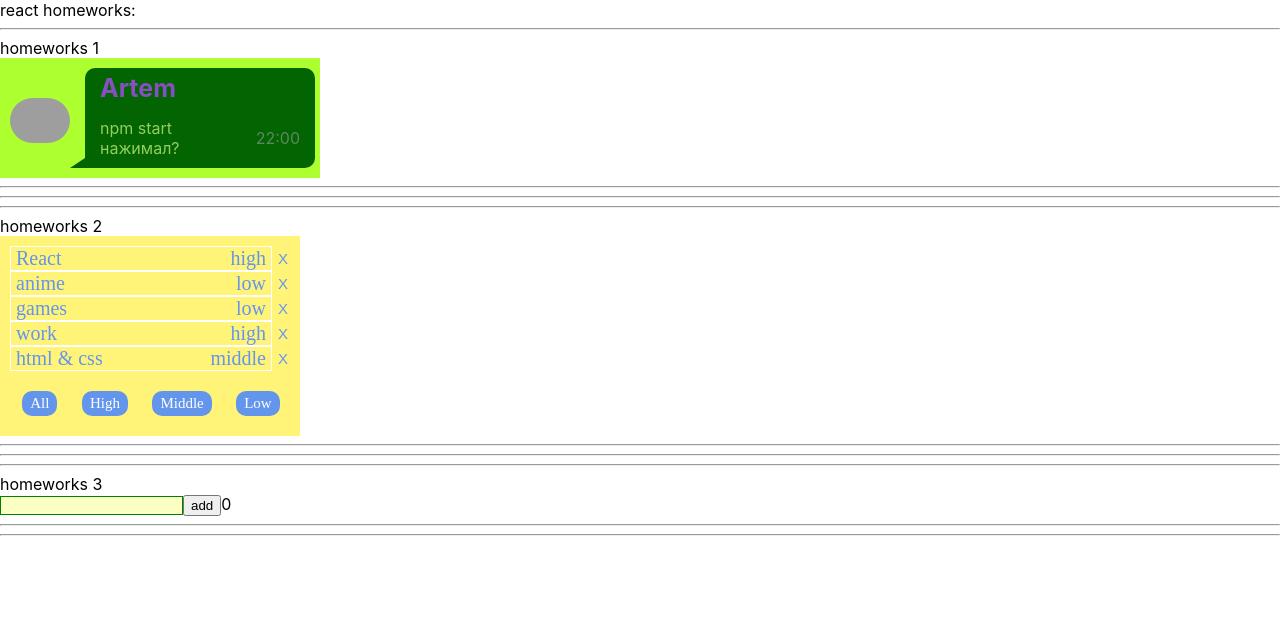
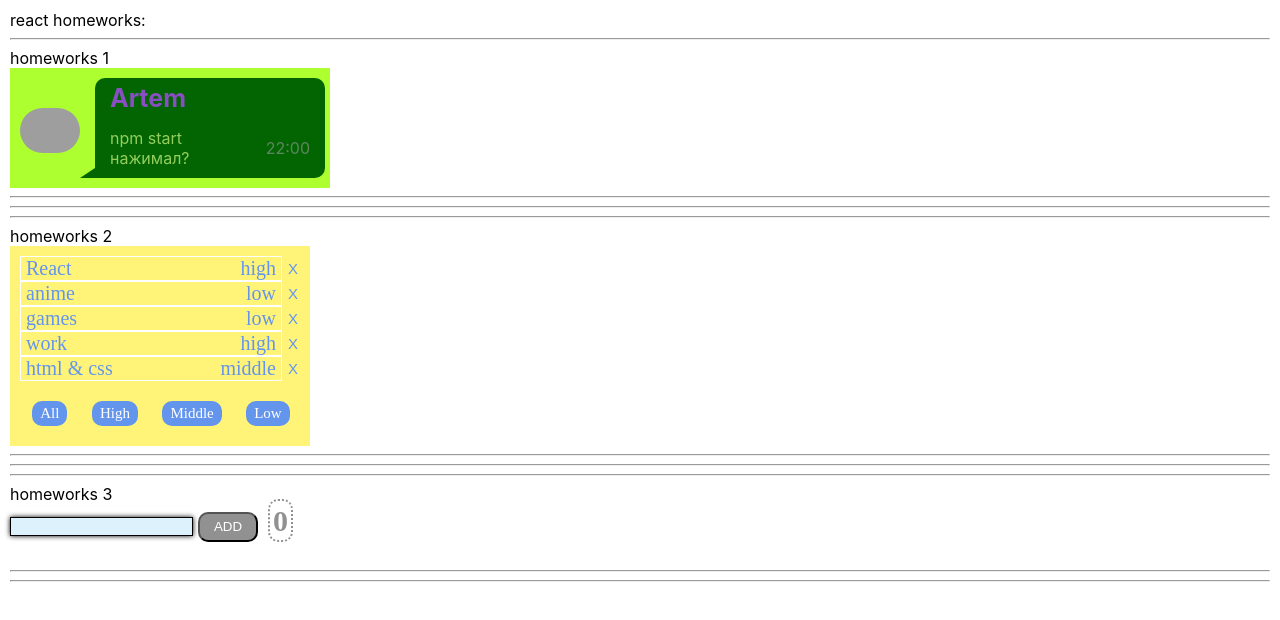
Before and after one commit to JulieBenchuk/homeworks, a React (Create React App) app: page / in a window 1280 px wide. Shown: the top 620 px of the page. Built offline with nearby package versions, Linux system fonts and the light colour scheme; grey boxes are pictures that could not be loaded.

Commit message:
HW3 fixed some problems with total and input

```diff
--- a/src/p1-main/m1-ui/u1-app/App.module.css
+++ b/src/p1-main/m1-ui/u1-app/App.module.css
@@ -1,3 +1,4 @@
 .App {
+    padding: 10px;
 
 }
--- a/src/p2-homeworks/h3/Greeting.module.css
+++ b/src/p2-homeworks/h3/Greeting.module.css
@@ -1,10 +1,43 @@
 .someClass {
-border: 1px solid green;
-    background-color: #fbffc1;
+    border: 1px solid #000000;
+    background-color: #ddf1fd;
+    box-shadow: 0 0 5px black;
 }
 
 .error {
     border: 1px solid red;
-    background-color: #fad4d4;
+    background-color: #fddede;
     box-shadow: 0 0 5px red;
 }
+
+.errorMessage {
+    font-family: Dialog;
+    font-size: 20px;
+    width: 220px;
+    color: red;
+    background-color: rgba(255, 255, 255, 0);
+    padding: 5px;
+    margin-top: 5px;
+}
+
+.totalUsers {
+    color: #919191;
+    background-color: #ffffff;
+    border: 2px dotted #919191;
+    font-weight: bolder;
+    font-size: 30px;
+    padding: 3px;
+    margin: 5px;
+    font-family: Dialog;
+    border-radius: 10px;
+}
+
+.buttonAdd {
+    color: white;
+    background-color: #919191;
+    height: 30px;
+    width: 60px;
+    padding: 5px;
+    margin: 5px;
+    border-radius: 10px;
+}
--- a/src/p2-homeworks/h3/Greeting.tsx
+++ b/src/p2-homeworks/h3/Greeting.tsx
@@ -13,17 +13,17 @@ export type GreetingPropsType = {
 const Greeting: React.FC<GreetingPropsType> = (
     {name, setNameCallback, addUser, error, totalUsers} // деструктуризация пропсов
 ) => {
-    const inputClass = name ? s.someClass : s.error // need to fix with (?:)
+    const inputClass = name ? s.someClass : s.error; // need to fix with (?:)
     const onKeyPresHandler = (e: KeyboardEvent<HTMLInputElement>) => {
-        e.key==="Enter" && addUser();
+        e.key === "Enter" && addUser();
     }
 
     return (
         <div>
-            <input value={name} onChange={setNameCallback} className={inputClass} onKeyPress={onKeyPresHandler}/>
-            <button onClick={addUser}>add</button>
-            <span>{totalUsers}</span>
-            <div>{error}</div>
+            <input placeholder={"Enter your name..."} value={name} onChange={setNameCallback} className={inputClass} onKeyPress={onKeyPresHandler}/>
+            <button className={s.buttonAdd} onClick={addUser}>ADD</button>
+            <span className={s.totalUsers}>{totalUsers}</span>
+            <div className={s.errorMessage}>{error}</div>
         </div>
     )
 }
--- a/src/p2-homeworks/h3/GreetingContainer.tsx
+++ b/src/p2-homeworks/h3/GreetingContainer.tsx
@@ -1,6 +1,6 @@
 import React, {ChangeEvent, ChangeEventHandler, useState} from 'react'
 import Greeting from './Greeting'
-import { UserType } from './HW3'
+import {UserType} from './HW3'
 
 type GreetingContainerPropsType = {
     users: UserType[]
@@ -12,27 +12,27 @@ type GreetingContainerPropsType = {
 // более современный и удобный для про :)
 // уровень локальной логики
 const GreetingContainer: React.FC<GreetingContainerPropsType> = ({users, addUserCallback}) => { // деструктуризация пропсов
-    const [name, setName] = useState<string>(' ') // need to fix any
-    const [error, setError] = useState<string>('') // need to fix any
+    const [name, setName] = useState<string>(' '); // need to fix any
+    const [error, setError] = useState<string>(''); // need to fix any
 
     const setNameCallback = (e: ChangeEvent<HTMLInputElement>) => {
-        let valueName = e.currentTarget.value.trim();
-        setName(valueName);
-        setError("")
-         // need to fix
+        setName(e.currentTarget.value);
+        setError("");
+        // need to fix
     }
     const addUser = (name: string) => {
-        name && addUserCallback(name) && alert(`Hellov ${name}!`)
-        !name && setError("Input is invalid!")
+        name = name.trim();
+        name && alert(`Hellov ${name}!`);
+        name ? addUserCallback(name) : setError("Input is invalid!");
         setName("");
     }
-    let totalUsers = users.length
+    let totalUsers = users.length;
 
     return (
         <Greeting
             name={name}
             setNameCallback={setNameCallback}
-            addUser={()=>addUser(name)}
+            addUser={() => addUser(name)}
             error={error}
             totalUsers={totalUsers}
         />
--- a/src/p2-homeworks/h3/HW3.tsx
+++ b/src/p2-homeworks/h3/HW3.tsx
@@ -1,5 +1,5 @@
 import React, {useState} from 'react'
-import { v1 } from 'uuid'
+import {v1} from 'uuid'
 import GreetingContainer from './GreetingContainer'
 
 
@@ -15,7 +15,7 @@ function HW3() {
 
     const addUserCallback = (name: string) => { // need to fix any
         let newUser = {_id: v1(), name: name}
-        setUsers([newUser,...users]) // need to fix
+        setUsers([newUser, ...users]) // need to fix
     }
 
     return (
```
